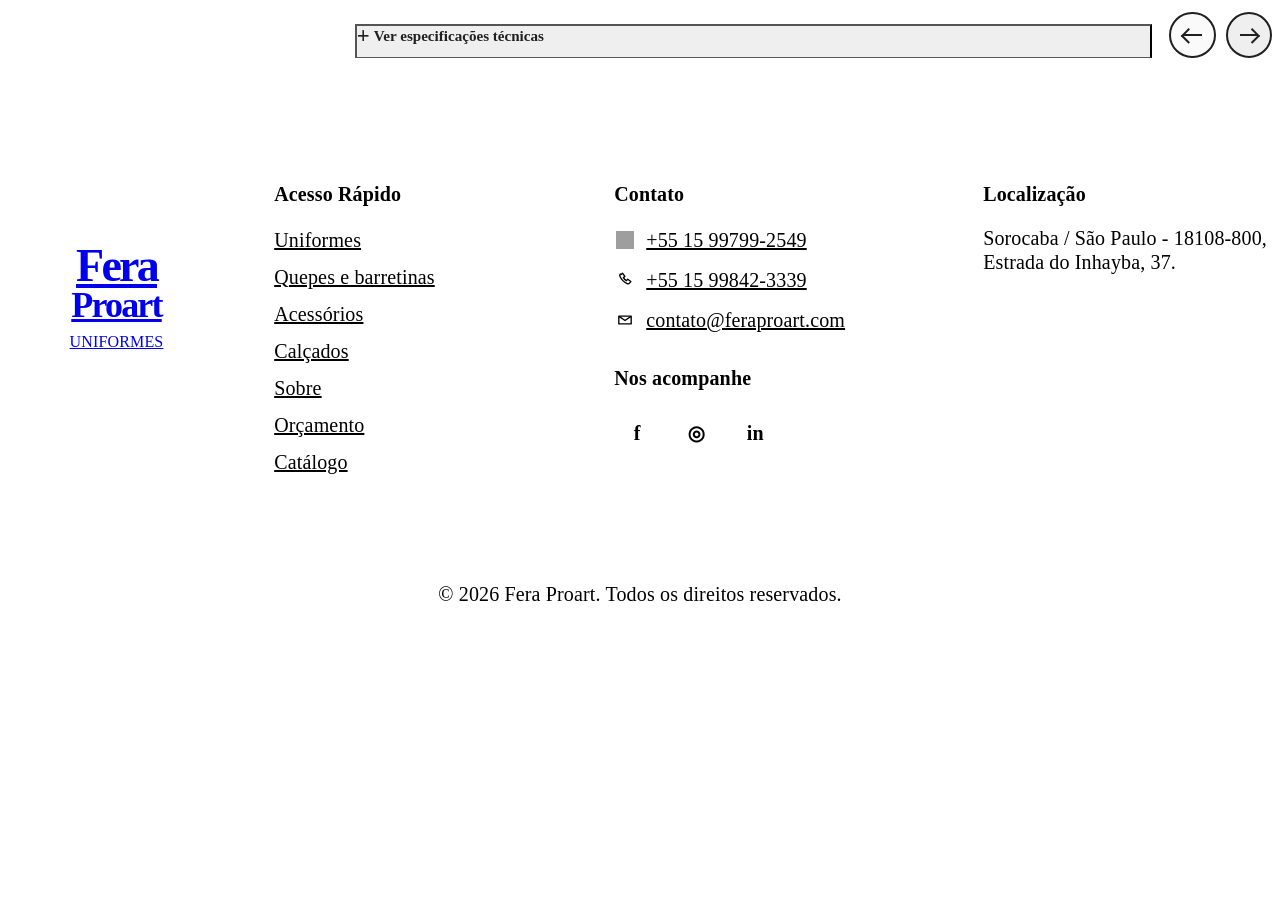
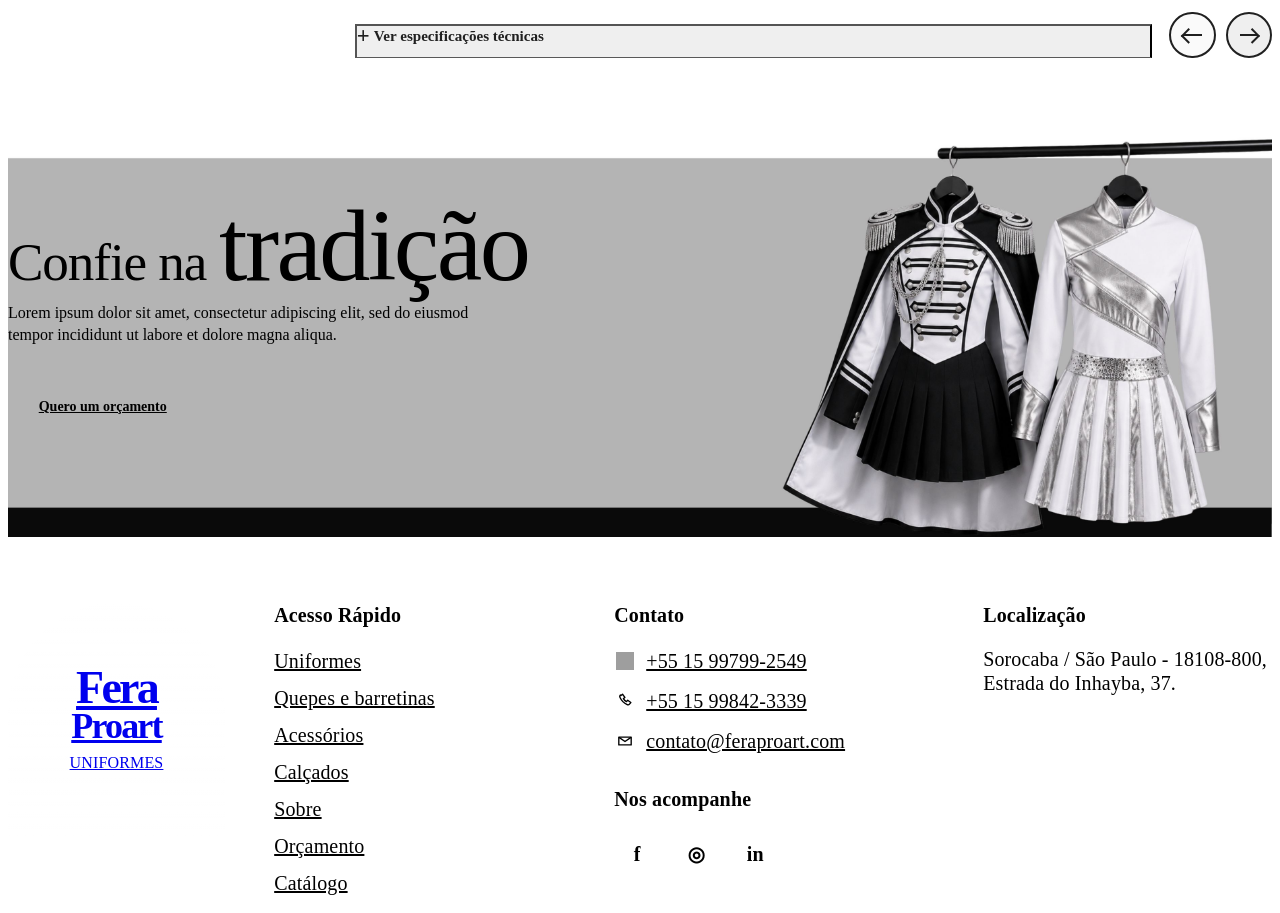
Before and after one commit to leobrasil777-lang/FeraProart-Website, a React (Vite) app: page /uniformes in a window 1280 px wide. Shown: the part 2710-3623 px from the top of the page. Before the commit the page ends 3363 px from the top, so only its background shows below. Built offline with nearby package versions, Linux system fonts and the light colour scheme; grey boxes are pictures that could not be loaded; the HTML template or start-up script is replaced by a standard one.

Commit message:
Ajustes finos e adição das imagens no Services

```diff
--- a/src/pages/Calcados/Calcados.tsx
+++ b/src/pages/Calcados/Calcados.tsx
@@ -1,3 +1,4 @@
+import FinalItemCTA from '../../components/FinalItemCTA'
 import ItemCategorySection, { type ItemCategorySectionImage } from '../../components/ItemCategorySection'
 import CalcadosHeroSection from './sections/CalcadosHeroSection/CalcadosHeroSection'
 import mocassinoBranco from '../../assets/images/calcados/mocassino-branco.png'
@@ -19,6 +20,8 @@ import botaCanoLongoBranca2 from '../../assets/images/calcados/bota-canolongo-br
 import botaCanoLongoPreta3 from '../../assets/images/calcados/bota-canolongo-preta3.png'
 import botaCanoLongoBranca3 from '../../assets/images/calcados/bota-canolongo-branca3.png'
 import botaCanoLongoPreta4 from '../../assets/images/calcados/bota-canolongo-preta4.png'
+
+const ctaCalcados = '/src/assets/images/calcados/cta-calcados.jpg'
 
 const mocassinsImages: ItemCategorySectionImage[] = [
   {
@@ -191,6 +194,16 @@ function Calcados() {
         specificationsLabel="Ver especificações técnicas"
         specifications={conteudoTecnicoCalcadosBaliza}
       />
+      <FinalItemCTA
+        id="cta-final-calcados"
+        image={ctaCalcados}
+        imageAlt="Calçados apresentados sobre fundo cinza."
+        title="Confie na"
+        highlight="tradição"
+        description="Lorem ipsum dolor sit amet, consectetur adipiscing elit, sed do eiusmod tempor incididunt ut labore et dolore magna aliqua."
+        ctaLabel="Quero um orçamento"
+        ctaHref="/licitacao"
+        />
     </>
   )
 }
--- a/src/pages/Home/sections/HomeFinalCTASection/HomeFinalCTASection.css
+++ b/src/pages/Home/sections/HomeFinalCTASection/HomeFinalCTASection.css
@@ -5,6 +5,10 @@
   background: #ffffff;
   color: #000000;
   isolation: isolate;
+}
+
+.home-final-cta-section__background,
+.home-final-cta-section__container {
   opacity: 0;
   transform: translate3d(0, 80px, 0);
   transition:
@@ -13,7 +17,8 @@
   will-change: opacity, transform;
 }
 
-.home-final-cta-section--visible {
+.home-final-cta-section--visible .home-final-cta-section__background,
+.home-final-cta-section--visible .home-final-cta-section__container {
   opacity: 1;
   transform: translate3d(0, 0, 0);
   will-change: auto;
@@ -125,7 +130,8 @@
 }
 
 @media (prefers-reduced-motion: reduce) {
-  .home-final-cta-section {
+  .home-final-cta-section__background,
+  .home-final-cta-section__container {
     opacity: 1;
     transform: none;
     transition: none;
--- a/src/pages/Home/sections/HomeFinalCTASection/HomeFinalCTASection.tsx
+++ b/src/pages/Home/sections/HomeFinalCTASection/HomeFinalCTASection.tsx
@@ -30,7 +30,7 @@ function HomeFinalCTASection() {
         }
       },
       {
-        threshold: 0.2,
+        threshold: 0.6,
       },
     )
 
--- a/src/pages/Home/sections/HomeServicesSection/HomeServicesSection.tsx
+++ b/src/pages/Home/sections/HomeServicesSection/HomeServicesSection.tsx
@@ -1,8 +1,10 @@
 import { useEffect, useRef, useState } from 'react'
 import { Link } from 'react-router-dom'
 import './HomeServicesSection.css'
-import barretinaImage from '../../../../assets/images/home/services-barretina.png'
-import botaImage from '../../../../assets/images/home/services-bota.png'
+import uniformeHome from "../../../assets/images/home/uniforme-home.png";
+import barretinaHome from "../../../assets/images/home/barretinas-home.png";
+import airbladeHome from "../../../assets/images/home/airblade-home.png";
+import calcadosHome from "../../../assets/images/home/calcados-home.png";
 
 type ServiceCategory = {
   title: string
@@ -18,25 +20,25 @@ const serviceCategories: ServiceCategory[] = [
     title: 'Uniformes',
     description: 'Fardamentos sob medida para bandas, fanfarras, escolas e equipes institucionais.',
     to: '/uniformes',
-    image: barretinaImage,
+    image: uniformeHome,
   },
   {
     title: 'Calçados',
     description: 'Botas, sapatos e modelos de apoio para apresentações, desfiles e rotinas oficiais.',
     to: '/calcados',
-    image: botaImage,
+    image: calcadosHome,
   },
   {
     title: 'Quepes e Barretinas',
     description: 'Peças de impacto para cerimônias, regências, balizas e apresentações formais.',
     to: '/barretinas-e-quepes',
-    image: barretinaImage,
+    image: barretinaHome,
   },
   {
     title: 'Acessórios em geral',
     description: 'Complementos que padronizam a composição visual com acabamento elegante.',
     to: '/acessorios',
-    image: botaImage,
+    image: airbladeHome,
   },
 ]
 
--- a/src/pages/Uniformes/Uniformes.tsx
+++ b/src/pages/Uniformes/Uniformes.tsx
@@ -1,3 +1,4 @@
+import FinalItemCTA from '../../components/FinalItemCTA'
 import ItemCategorySection, { type ItemCategorySectionImage } from '../../components/ItemCategorySection'
 import uniformeBaliza1 from '../../assets/images/uniformes/baliza/uniforme-baliza1.png'
 import uniformeBaliza2 from '../../assets/images/uniformes/baliza/uniforme-baliza2.png'
@@ -74,6 +75,8 @@ import uniformeLinhaDeFrenteVinho4 from '../../assets/images/uniformes/linha-de-
 import uniformeLinhaDeFrenteVinho5 from '../../assets/images/uniformes/linha-de-frente/uniforme-linhadefrente-vinho5.png'
 import uniformeLinhaDeFrenteVinho6 from '../../assets/images/uniformes/linha-de-frente/uniforme-linhadefrente-vinho6.png'
 import UniformesHeroSection from './sections/UniformesHeroSection/UniformesHeroSection'
+
+const ctaUniformes = '/src/assets/images/uniformes/cta-uniformes.jpg'
 
 const corpoCoreograficoImages: ItemCategorySectionImage[] = [
   { src: uniformeCorpoAzul1, alt: 'Uniforme de Corpo Coreográfico azul, modelo 1.' },
@@ -218,6 +221,16 @@ Macacão: estilo jardineira confeccionado em tecido Oxford 100% poliéster com c
           </p>
         }
       />
+      <FinalItemCTA
+        id="cta-final-uniformes"
+        image={ctaUniformes}
+        imageAlt="Uniformes apresentados sobre fundo cinza."
+        title="Confie na"
+        highlight="tradição"
+        description="Lorem ipsum dolor sit amet, consectetur adipiscing elit, sed do eiusmod tempor incididunt ut labore et dolore magna aliqua."
+        ctaLabel="Quero um orçamento"
+        ctaHref="/licitacao"
+      />
     </>
   )
 }
```
